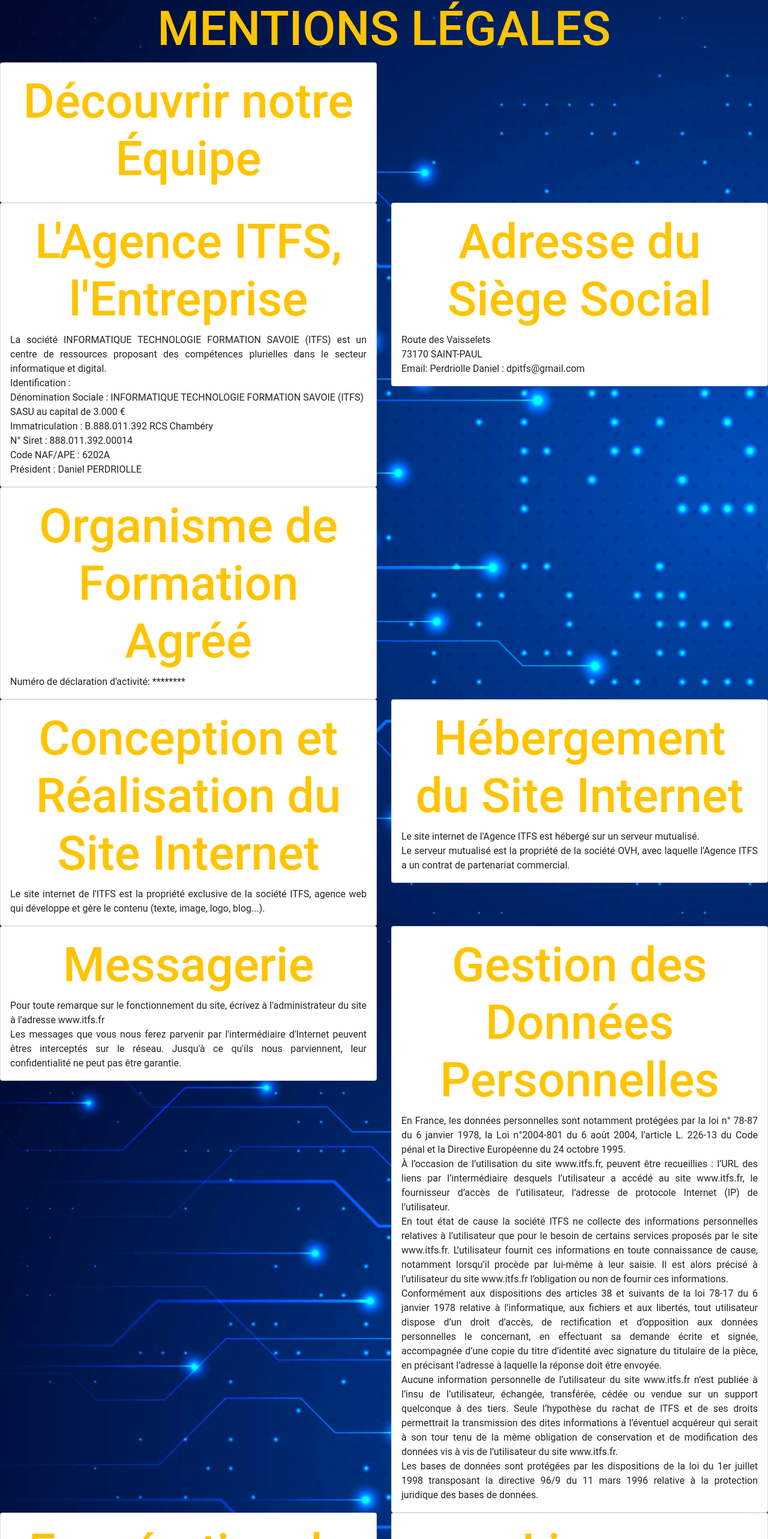
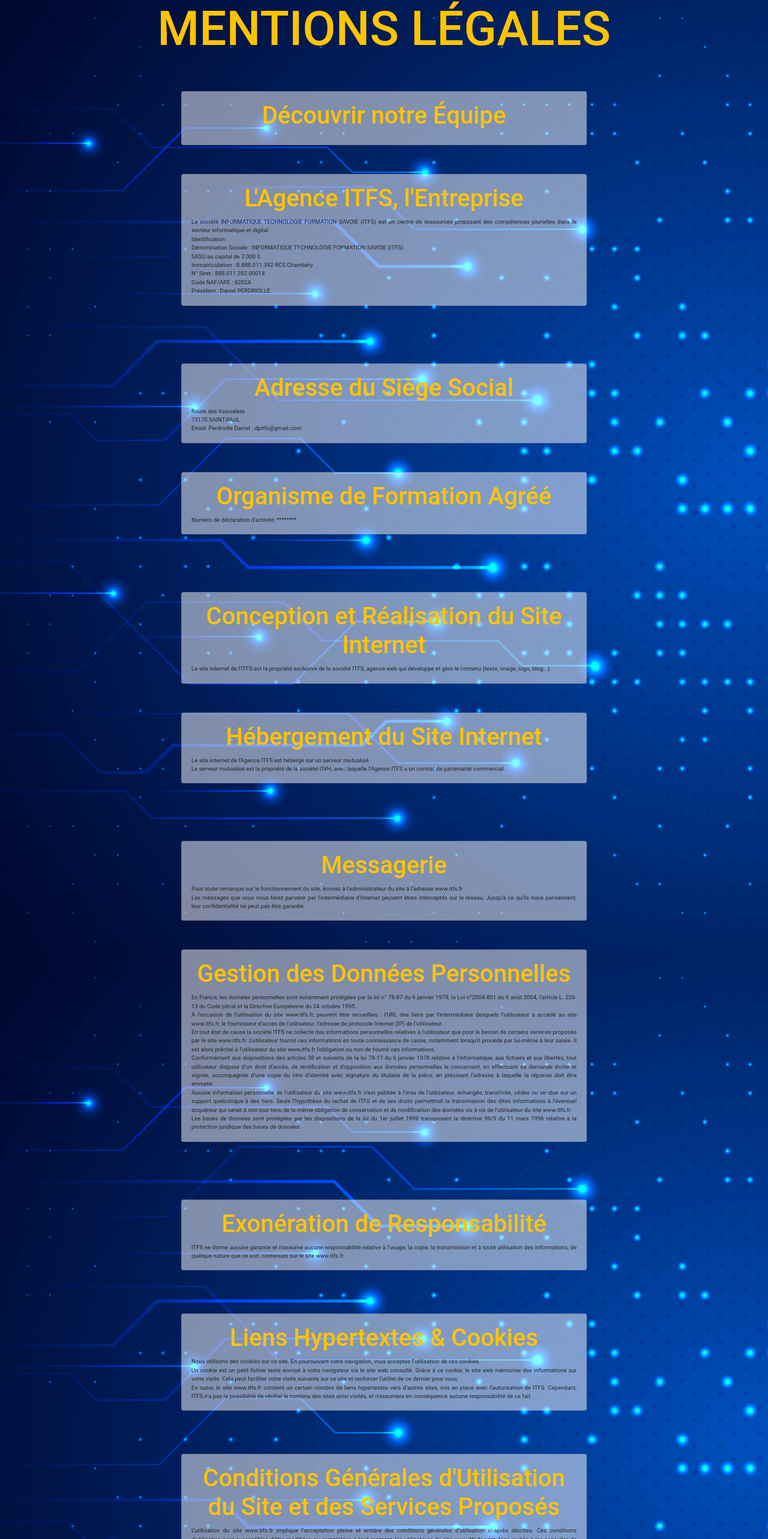
Before and after one commit to Anthony26100/ProjetITFS, an Angular app in the folder itfs/: page /legalmentions in a window 1280 px wide. Shown: the part 67-2633 px from the top of the page at 60% size. Built offline with nearby package versions, Linux system fonts and the light colour scheme.

Commit message:
Legal Mentions

```diff
--- a/itfs/src/app/pages/legalmentions/legalmentions.component.css
+++ b/itfs/src/app/pages/legalmentions/legalmentions.component.css
@@ -7,11 +7,16 @@
 
 p{
     text-align: justify;
+    font-size: 0.6rem;;
 }
 
 .fond{
     width: 100%;
-    height: 600vh;
+    height: 340vh;
     background-image: url('../../../assets/images/legalmentions/bglegalmentions.jpg');
     position: absolute;
 }
+
+.card{
+    background-color: rgba(255,255,255,0.5);
+}
--- a/itfs/src/app/pages/legalmentions/legalmentions.component.html
+++ b/itfs/src/app/pages/legalmentions/legalmentions.component.html
@@ -2,21 +2,21 @@
     <div class="fond text-center">
         <h1>MENTIONS LÉGALES</h1>
 
-        <div class="row">
-            <div class="col-sm-6">
+        <div class="row justify-content-center">
+            <div class="col-sm-6 mb-5 mt-5 ml-5 mr-5" style="width: 700px;">
                 <div class="card">
                     <div class="card-body">
-                        <h2 class="card-title">Découvrir notre Équipe</h2>
+                        <h2 class="card-title fs-1">Découvrir notre Équipe</h2>
                     </div>
                 </div>
             </div>
         </div>
 
-        <div class="row">
-            <div class="col-sm-6">
+        <div class="row justify-content-center">
+            <div class="col-sm-6 mb-5 mt-2.5 ml-5 mr-5" style="width: 700px">
                 <div class="card">
                     <div class="card-body">
-                        <h2 class="card-title">L'Agence ITFS, l'Entreprise</h2>
+                        <h2 class="card-title fs-1">L'Agence ITFS, l'Entreprise</h2>
                         <p class="card-text">La société INFORMATIQUE TECHNOLOGIE FORMATION SAVOIE (ITFS) est un centre de ressources proposant des compétences plurielles dans le secteur informatique et digital.<br />
                             Identification : <br />
                             Dénomination Sociale : INFORMATIQUE TECHNOLOGIE FORMATION SAVOIE (ITFS)<br />
@@ -28,10 +28,10 @@
                     </div>
                 </div>
             </div>
-            <div class="col-sm-6">
+            <div class="col-sm-6 mb-5 mt-5 ml-5 mr-5" style="width: 700px">
                 <div class="card">
                     <div class="card-body">
-                        <h2 class="card-title">Adresse du Siège Social</h2>
+                        <h2 class="card-title fs-1">Adresse du Siège Social</h2>
                         <p class="card-text">Route des Vaisselets<br />
                             73170 SAINT-PAUL<br />
                             Email: Perdriolle Daniel : dpitfs@gmail.com</p>
@@ -40,30 +40,30 @@
             </div>
         </div>
 
-        <div class="row">
-            <div class="col-sm-6">
+        <div class="row justify-content-center">
+            <div class="col-sm-6 mb-5 mt-2.5 ml-5 mr-5" style="width: 700px">
                 <div class="card">
                     <div class="card-body">
-                        <h2 class="card-title">Organisme de Formation Agréé</h2>
+                        <h2 class="card-title fs-1">Organisme de Formation Agréé</h2>
                         <p class="card-text">Numéro de déclaration d'activité: ********</p>
                     </div>
                 </div>
             </div>
         </div>
 
-        <div class="row">
-            <div class="col-sm-6">
+        <div class="row justify-content-center">
+            <div class="col-sm-6 mb-5 mt-5 ml-5 mr-5" style="width: 700px">
                 <div class="card">
                     <div class="card-body">
-                        <h2 class="card-title">Conception et Réalisation du Site Internet</h2>
+                        <h2 class="card-title fs-1">Conception et Réalisation du Site Internet</h2>
                         <p class="card-text">Le site internet de l'ITFS est la propriété exclusive de la société ITFS, agence web qui développe et gère le contenu (texte, image, logo, blog...).</p>
                     </div>
                 </div>
             </div>
-            <div class="col-sm-6">
+            <div class="col-sm-6 mb-5 mt-2.5 ml-5 mr-5" style="width: 700px">
                 <div class="card">
                     <div class="card-body">
-                        <h2 class="card-title">Hébergement du Site Internet</h2>
+                        <h2 class="card-title fs-1">Hébergement du Site Internet</h2>
                         <p class="card-text">Le site internet de l'Agence ITFS est hébergé sur un serveur mutualisé.<br />
                             Le serveur mutualisé est la propriété de la société OVH, avec laquelle l'Agence ITFS a un contrat de partenariat commercial.</p>
                     </div>
@@ -71,20 +71,20 @@
             </div>
         </div>
 
-        <div class="row">
-            <div class="col-sm-6">
+        <div class="row justify-content-center">
+            <div class="col-sm-6 mb-5 mt-5 ml-5 mr-5" style="width: 700px">
                 <div class="card">
                     <div class="card-body">
-                        <h2 class="card-title">Messagerie</h2>
+                        <h2 class="card-title fs-1">Messagerie</h2>
                         <p class="card-text">Pour toute remarque sur le fonctionnement du site, écrivez à l'administrateur du site à l’adresse www.itfs.fr<br />
                             Les messages que vous nous ferez parvenir par l'intermédiaire d'Internet peuvent êtres interceptés sur le réseau. Jusqu'à ce qu'ils nous parviennent, leur confidentialité ne peut pas être garantie.</p>
                     </div>
                 </div>
             </div>
-            <div class="col-sm-6">
+            <div class="col-sm-6 mb-5 mt-2.5 ml-5 mr-5" style="width: 700px">
                 <div class="card">
                     <div class="card-body">
-                        <h2 class="card-title">Gestion des Données Personnelles</h2>
+                        <h2 class="card-title fs-1">Gestion des Données Personnelles</h2>
                         <p class="card-text">En France, les données personnelles sont notamment protégées par la loi n° 78-87 du 6 janvier 1978, la Loi n°2004-801 du 6 août 2004, l’article L. 226-13 du Code pénal et la Directive Européenne du 24 octobre 1995.<br/>
                             À l’occasion de l’utilisation du site www.itfs.fr, peuvent être recueillies : l’URL des liens par l’intermédiaire desquels l’utilisateur a accédé au site www.itfs.fr, le fournisseur d’accès de l’utilisateur, l’adresse de protocole Internet (IP) de l’utilisateur.<br/>
                             En tout état de cause la société ITFS ne collecte des informations personnelles relatives à l’utilisateur que pour le besoin de certains services proposés par le site www.itfs.fr. L’utilisateur fournit ces informations en toute connaissance de cause, notamment lorsqu’il procède par lui-même à leur saisie. Il est alors précisé à l’utilisateur du site www.itfs.fr l’obligation ou non de fournir ces informations.<br/>
@@ -96,19 +96,19 @@
             </div>
         </div>
 
-        <div class="row">
-            <div class="col-sm-6">
+        <div class="row justify-content-center">
+            <div class="col-sm-6 mb-5 mt-5 ml-5 mr-5" style="width: 700px">
                 <div class="card">
                     <div class="card-body">
-                        <h2 class="card-title">Exonération de Responsabilité</h2>
+                        <h2 class="card-title fs-1">Exonération de Responsabilité</h2>
                         <p class="card-text">ITFS ne donne aucune garantie et n'assume aucune responsabilité relative à l'usage, la copie, la transmission et à toute utilisation des informations, de quelque nature que ce soit, contenues sur le site www.itfs.fr.</p>
                     </div>
                 </div>
             </div>
-            <div class="col-sm-6">
+            <div class="col-sm-6 mb-5 mt-4 ml-5 mr-5" style="width: 700px">
                 <div class="card">
                     <div class="card-body">
-                        <h2 class="card-title">Liens Hypertextes & Cookies</h2>
+                        <h2 class="card-title fs-1">Liens Hypertextes & Cookies</h2>
                         <p class="card-text">Nous utilisons des cookies sur ce site. En poursuivant votre navigation, vous acceptez l’utilisation de ces cookies.<br>
                             Un cookie est un petit fichier texte envoyé à votre navigateur via le site web consulté. Grâce à ce cookie, le site web mémorise des informations sur votre visite. Cela peut faciliter votre visite suivante sur ce site et renforcer l'utilité de ce dernier pour vous.<br/>
                             En outre, le site www.itfs.fr contient un certain nombre de liens hypertextes vers d’autres sites, mis en place avec l’autorisation de ITFS. Cependant, ITFS n’a pas la possibilité de vérifier le contenu des sites ainsi visités, et n’assumera en conséquence aucune responsabilité de ce fait.</p>
@@ -117,21 +117,21 @@
             </div>
         </div>
 
-        <div class="row">
-            <div class="col-sm-6">
+        <div class="row justify-content-center">
+            <div class="col-sm-6 mb-5 mt-4 ml-5 mr-5" style="width: 700px">
                 <div class="card">
                     <div class="card-body">
-                        <h2 class="card-title">Conditions Générales d'Utilisation du Site et des Services Proposés</h2>
+                        <h2 class="card-title fs-1">Conditions Générales d'Utilisation du Site et des Services Proposés</h2>
                         <p class="card-text">L’utilisation du site www.itfs.fr implique l’acceptation pleine et entière des conditions générales d’utilisation ci-après décrites. Ces conditions d’utilisation sont susceptibles d’être modifiées ou complétées à tout moment, les utilisateurs du site www.itfs.fr sont donc invités à les consulter de manière régulière.<br>
                         Ce site est normalement accessible à tout moment aux utilisateurs. Une interruption pour raison de maintenance technique peut être toutefois décidée par www.itfs.fr, qui s’efforcera alors de communiquer préalablement aux utilisateurs les dates et heures de l’intervention.<br/>
                         Le site www.itfs.fr est mis à jour régulièrement. De la même façon, les mentions légales peuvent être modifiées à tout moment : elles s’imposent néanmoins à l’utilisateur qui est invité à s’y référer le plus souvent possible afin d’en prendre connaissance.</p>
                     </div>
                 </div>
             </div>
-            <div class="col-sm-6">
+            <div class="col-sm-6 mb-5 mt-5 ml-5 mr-5" style="width: 700px">
                 <div class="card">
                     <div class="card-body">
-                        <h2 class="card-title">Description des Services Fournis</h2>
+                        <h2 class="card-title fs-1">Description des Services Fournis</h2>
                         <p class="card-text">Le site www.itfs.fr a pour objet de fournir une information concernant l’ensemble des activités de la société.<br/>
                         La société ITFS s’efforce de fournir sur le site www.itfs.fr des informations aussi précises que possible. Toutefois, elle ne pourra être tenue responsable des omissions, des inexactitudes et des carences dans la mise à jour, qu’elles soient de son fait ou du fait des tiers partenaires qui lui fournissent ces informations.<br/>
                         Toutes les informations indiquées sur le site www.itfs.fr sont données à titre indicatif, et sont susceptibles d’évoluer. Par ailleurs, les renseignements figurant sur le site www.itfs.fr ne sont pas exhaustifs. Ils sont donnés sous réserve de modifications ayant été apportées depuis leur mise en ligne.</p>
@@ -140,19 +140,19 @@
             </div>
         </div>
 
-        <div class="row">
-            <div class="col-sm-6">
+        <div class="row justify-content-center">
+            <div class="col-sm-6 mb-5 mt-5 ml-5 mr-5" style="width: 700px">
                 <div class="card">
                     <div class="card-body">
-                        <h2 class="card-title">Limitations Contractuelles sur les Données Techniques</h2>
+                        <h2 class="card-title fs-1">Limitations Contractuelles sur les Données Techniques</h2>
                         <p class="card-text">Le site Internet ne pourra être tenu responsable de dommages matériels liés à l’utilisation du site. De plus, l’utilisateur du site s’engage à accéder au site en utilisant un matériel récent, ne contenant pas de virus et avec un navigateur de dernière génération mis à jour.</p>
                     </div>
                 </div>
             </div>
-            <div class="col-sm-6">
+            <div class="col-sm-6 mb-5 mt-5 ml-5 mr-5" style="width: 700px">
                 <div class="card">
                     <div class="card-body">
-                        <h2 class="card-title">Propriété Intellectuelle et Contrefaçons</h2>
+                        <h2 class="card-title fs-1">Propriété Intellectuelle et Contrefaçons</h2>
                         <p class="card-text">La société ITFS est propriétaire des droits de propriété intellectuelle ou détient les droits d’usage sur tous les éléments accessibles sur le site, notamment les textes, images, graphismes, logo, icônes, sons, logiciels.<br/>
                         Toute reproduction, représentation, modification, publication, adaptation de tout ou partie des éléments du site, quel que soit le moyen ou le procédé utilisé, est interdite, sauf autorisation écrite préalable de la société ITFS.<br/>
                         Toute exploitation non autorisée du site ou de l’un des éléments qu’il contient sera considérée comme constitutive d’une contrefaçon et poursuivie conformément aux dispositions des articles L.335-2 et suivants du Code de Propriété Intellectuelle.</p>
@@ -161,14 +161,13 @@
             </div>
         </div>
 
-        <div class="row">
-            <div class="col-sm-6">
+        <div class="row justify-content-center">
+            <div class="col-sm-6 mb-5 mt-5 ml-5 mr-5" style="width: 700px">
                 <div class="card">
                     <div class="card-body">
-                        <h2 class="card-title">Équipe</h2>
+                        <h2 class="card-title fs-1">Équipe</h2>
                         <p class="card-text">En vertu de l’article 6 de la Loi n°2004-575 du 21 juin 2004 pour la confiance dans l’économie numérique, il est précisé aux utilisateurs du site www.itfs.fr l’identité des différents intervenants dans le cadre de sa réalisation et de son suivi :<br />
-                            Propriétaire :<br />
-                            Daniel PERDRIOLLE – dpitfs[@]gmail.com<br />
+                            Propriétaire : Daniel PERDRIOLLE – dpitfs[@]gmail.com<br />
                             Chef de Projet : Anthony BELLIER<br />
                             Codeurs : Stéphanie BALIAN-KOJAKIAN, Anthony BELLIER, Camille BONIN-DI SERA, Eunice CUSTODIO & Morgan RODRIGUEZ<br />
                             Graphiste : Camille BONIN-DI SERA<br />
```
